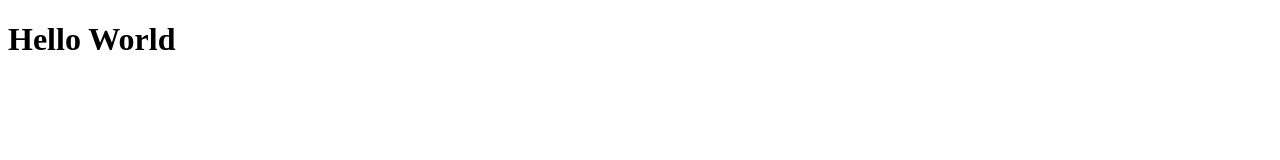
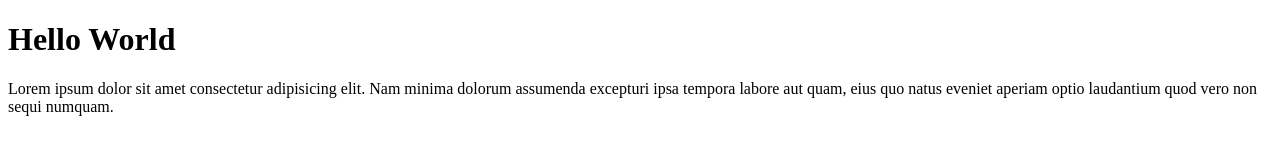
Before and after one commit to hezrondemmalungan9/wpu-git-test, a plain HTML site: page index.html in a window 1280 px wide. Drawn offline with Linux system fonts and the light colour scheme.

Commit message:
menambakan paragraf

```diff
--- a/index.html
+++ b/index.html
@@ -7,6 +7,7 @@
 </head>
 <body>
     <h1>Hello World</h1>
+    <p>Lorem ipsum dolor sit amet consectetur adipisicing elit. Nam minima dolorum assumenda excepturi ipsa tempora labore aut quam, eius quo natus eveniet aperiam optio laudantium quod vero non sequi numquam.</p>
 
 </body>
 </html>
```
